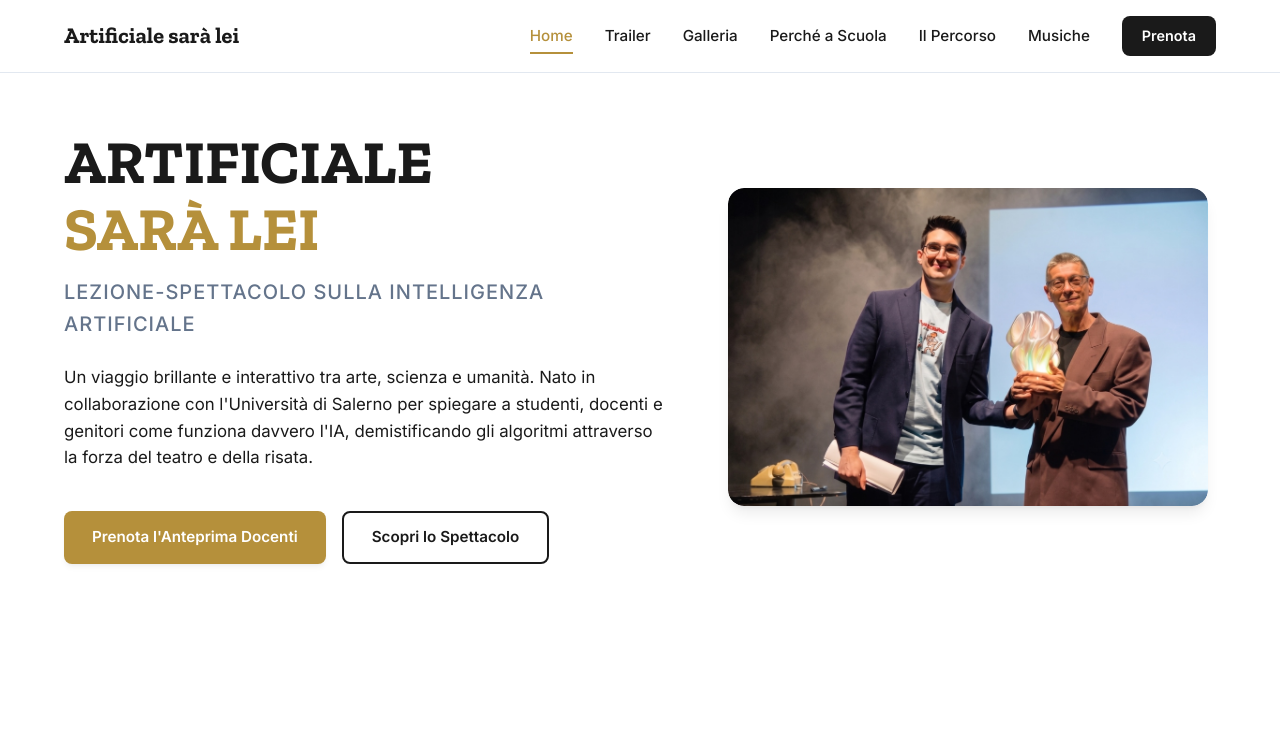
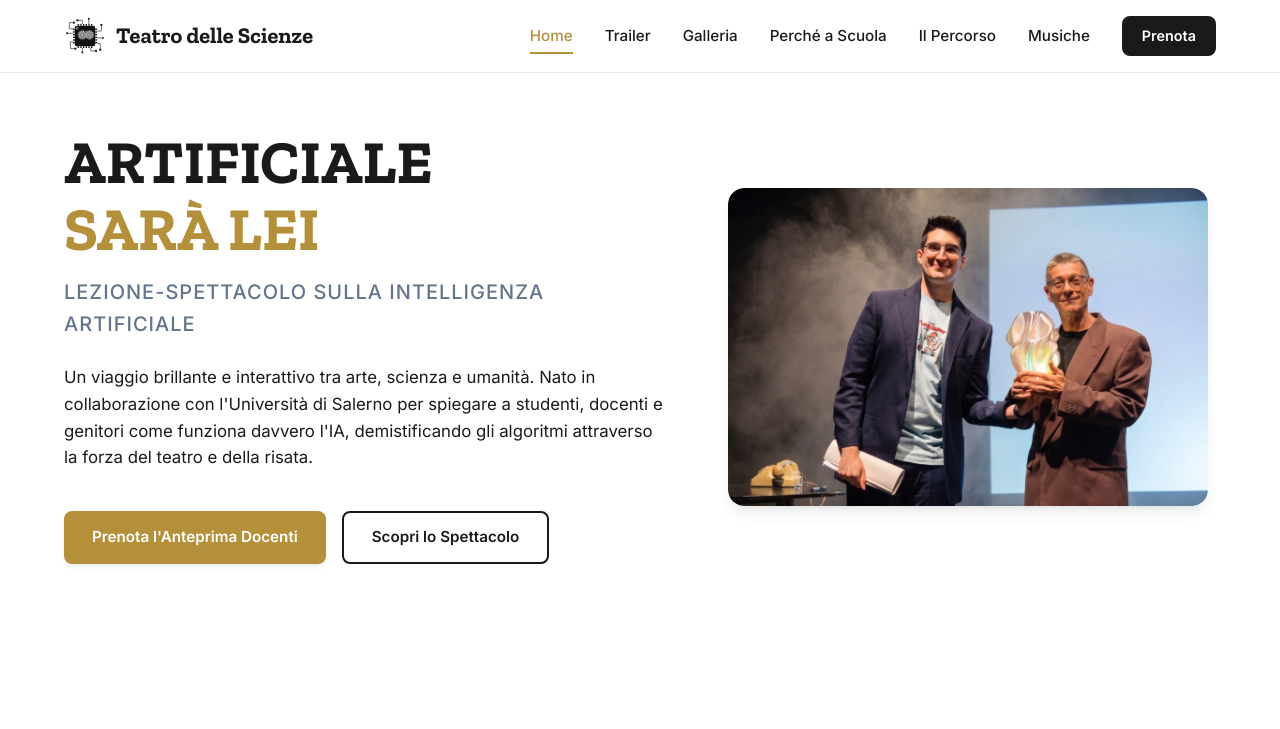
Before and after one commit to antoxth/artificiale, a website: page index.html in a window 1280 px wide. Shown: the top 729 px of the page. Drawn offline with nearby package versions, Linux system fonts and the light colour scheme.

Commit message:
Brand header + nuovi loghi + rinomina sezione
- Header: nuovo logo microchip (SVG) e titolo "Teatro delle Scienze"
- Nuovo logo Liceo Matematico (SVG isometrico) nella striscia partner
- Sezione "Scienza e Scena: Perché portarlo a scuola" -> "Perché a scuola"

Co-Authored-By: Claude Opus 4.8 <noreply@anthropic.com>

```diff
--- a/index.html
+++ b/index.html
@@ -86,7 +86,8 @@
     <header class="navbar">
         <div class="navbar-container">
             <a href="#" class="logo">
-                Artificiale sarà lei
+                <img src="assets/logo-teatro-scienze.svg" alt="Logo Teatro delle Scienze" class="logo-mark">
+                Teatro delle Scienze
             </a>
             <nav class="nav-menu" id="navMenu">
                 <a href="#home" class="nav-link active">Home</a>
@@ -186,7 +187,7 @@
     <section id="didattica" class="didattica-section">
         <div class="container">
             <div class="section-header">
-                <h2 class="section-title">Scienza e Scena: Perché portarlo a scuola</h2>
+                <h2 class="section-title">Perché a scuola</h2>
                 <p class="section-subtitle">Come uniamo rigore accademico e divulgazione teatrale per un apprendimento profondo.</p>
             </div>
             <div class="didattica-grid">
@@ -579,7 +580,7 @@
                 </a>
                 <a href="https://www.liceomatematico.it" target="_blank" rel="noopener" class="partner-logo-item" title="Liceo Matematico">
                     <div class="partner-logo-wrapper">
-                        <img src="assets/logo_liceomatematico.jpg" alt="Logo Liceo Matematico" class="partner-logo-img">
+                        <img src="assets/logo_liceomatematico.svg" alt="Logo Liceo Matematico" class="partner-logo-img">
                     </div>
                     <span>Liceo Matematico</span>
                 </a>
--- a/style.css
+++ b/style.css
@@ -167,7 +167,19 @@ img {
     color: var(--color-text-dark);
     display: flex;
     align-items: center;
-    gap: 8px;
+    gap: 10px;
+}
+
+.logo-mark {
+    height: 42px;
+    width: auto;
+    display: block;
+    flex-shrink: 0;
+}
+
+@media (max-width: 520px) {
+    .logo { font-size: 1.15rem; gap: 8px; }
+    .logo-mark { height: 34px; }
 }
 
 .logo-text-gold {
```
Also changed, not shown: assets/logo-teatro-scienze.svg (added), assets/logo_liceomatematico.svg (added).
